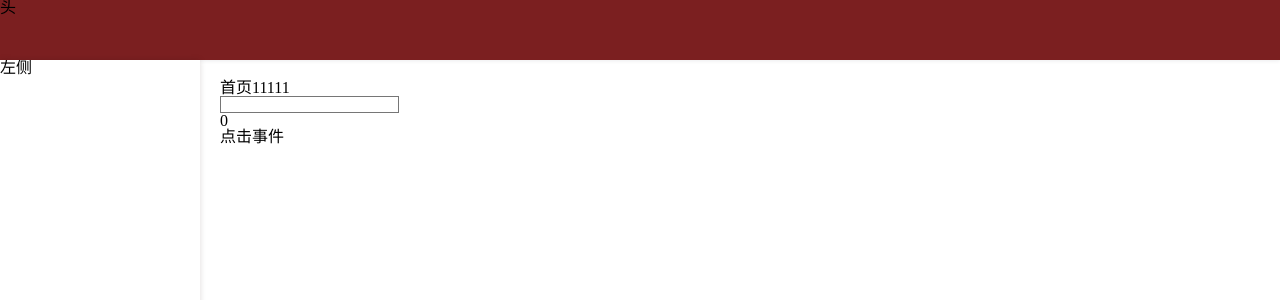
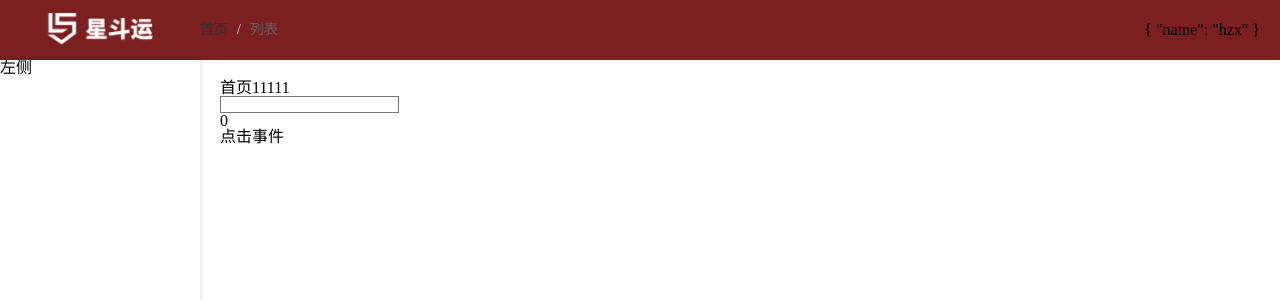
Before and after one commit to hzx1994211/vue3_ts_vite, a Vue app: page /home in a window 1280 px wide. Shown: the top 300 px of the page. Built offline with nearby package versions, Linux system fonts and the light colour scheme.

Commit message:
feat:新增静态面包屑/login

```diff
--- a/components.d.ts
+++ b/components.d.ts
@@ -6,6 +6,8 @@ import '@vue/runtime-core'
 declare module '@vue/runtime-core' {
   export interface GlobalComponents {
     ElAside: typeof import('element-plus/es')['ElAside']
+    ElBreadcrumb: typeof import('element-plus/es')['ElBreadcrumb']
+    ElBreadcrumbItem: typeof import('element-plus/es')['ElBreadcrumbItem']
     ElContainer: typeof import('element-plus/es')['ElContainer']
     ElHeader: typeof import('element-plus/es')['ElHeader']
     ElMain: typeof import('element-plus/es')['ElMain']
--- a/index.html
+++ b/index.html
@@ -2,7 +2,7 @@
  * @Author: huangzhenxiang
  * @Date: 2022-04-27 14:02:04
  * @LastEditors: huangzhenxiang
- * @LastEditTime: 2022-04-28 10:31:30
+ * @LastEditTime: 2022-04-28 11:06:53
 -->
 <!DOCTYPE html>
 <html lang="en">
@@ -10,7 +10,7 @@
     <meta charset="UTF-8" />
     <meta name="viewport" content="width=device-width, initial-scale=1.0" />
     <link rel="icon" href="/public/favicon.ico" />
-    <title>v3-vite</title>
+    <title>星斗云管理系统</title>
   </head>
   <body>
     <div id="app"></div>
--- a/package.json
+++ b/package.json
@@ -1,5 +1,5 @@
 {
-  "name": "vite_vue3_ts",
+  "name": "星斗云管理系统",
   "private": true,
   "version": "0.0.0",
   "scripts": {
--- /dev/null
+++ b/src/layout/components/Breadcrumb/index.vue
@@ -0,0 +1,14 @@
+<!--
+ * @Author: huangzhenxiang
+ * @Date: 2022-04-28 11:25:36
+ * @LastEditors: huangzhenxiang
+ * @LastEditTime: 2022-04-28 11:28:36
+-->
+<template>
+  <div>
+    <el-breadcrumb separator="/">
+      <el-breadcrumb-item :to="{ path: '/' }">首页</el-breadcrumb-item>
+      <el-breadcrumb-item>列表</el-breadcrumb-item>
+    </el-breadcrumb>
+  </div>
+</template>
--- a/src/layout/components/NavBar.vue
+++ b/src/layout/components/NavBar.vue
@@ -2,10 +2,59 @@
  * @Author: huangzhenxiang
  * @Date: 2022-04-22 15:49:29
  * @LastEditors: huangzhenxiang
- * @LastEditTime: 2022-04-22 16:34:29
+ * @LastEditTime: 2022-04-28 11:41:06
 -->
 <template>
-  <div>
-    头
+  <div class="nav-bar">
+    <div class="nav-bar_logo">
+      <router-link class="logo-link" to="/">
+        <img id="img_4B2FD02F58B7FAB0F3D4E" src="@/assets/logo_title.png" />
+      </router-link>
+    </div>
+    <div class="nav-bar_box">
+      <div class="box_left">
+        <Breadcrumb />
+      </div>
+      <div class="box-right">
+        <UserInfo />
+      </div>
+    </div>
   </div>
 </template>
+<script lang="ts" setup>
+import { reactive } from "vue";
+import Breadcrumb from "./Breadcrumb/index.vue";
+import UserInfo from "./UserInfo/index.vue";
+const state = reactive({
+  num: 0,
+});
+</script>
+<style lang="scss" scoped>
+.nav-bar {
+  height: 100%;
+  display: flex;
+  justify-content: space-between;
+  .nav-bar_logo {
+    width: 200px;
+    display: flex;
+    justify-items: center;
+    align-items: center;
+    .logo-link {
+      width: 100%;
+      text-align: center;
+    }
+    img {
+      height: 32px;
+    }
+  }
+  .nav-bar_box {
+    width: calc(100vw - 200px);
+    display: flex;
+    align-items: center;
+    justify-content: space-between;
+    .box-right {
+      padding-right: 20px;
+    }
+  }
+}
+</style>
--- /dev/null
+++ b/src/layout/components/UserInfo/index.vue
@@ -0,0 +1,18 @@
+<!--
+ * @Author: huangzhenxiang
+ * @Date: 2022-04-28 11:36:58
+ * @LastEditors: huangzhenxiang
+ * @LastEditTime: 2022-04-28 11:40:39
+-->
+<template>
+  <div class="user">
+    <div>{{user}}</div>
+  </div>
+</template>
+
+<script lang="ts" setup>
+import { reactive } from "vue";
+const user = reactive({
+  name: "hzx",
+});
+</script>
```
Also changed, not shown: src/assets/logo.png (deleted), src/assets/logo_title.png (added).
